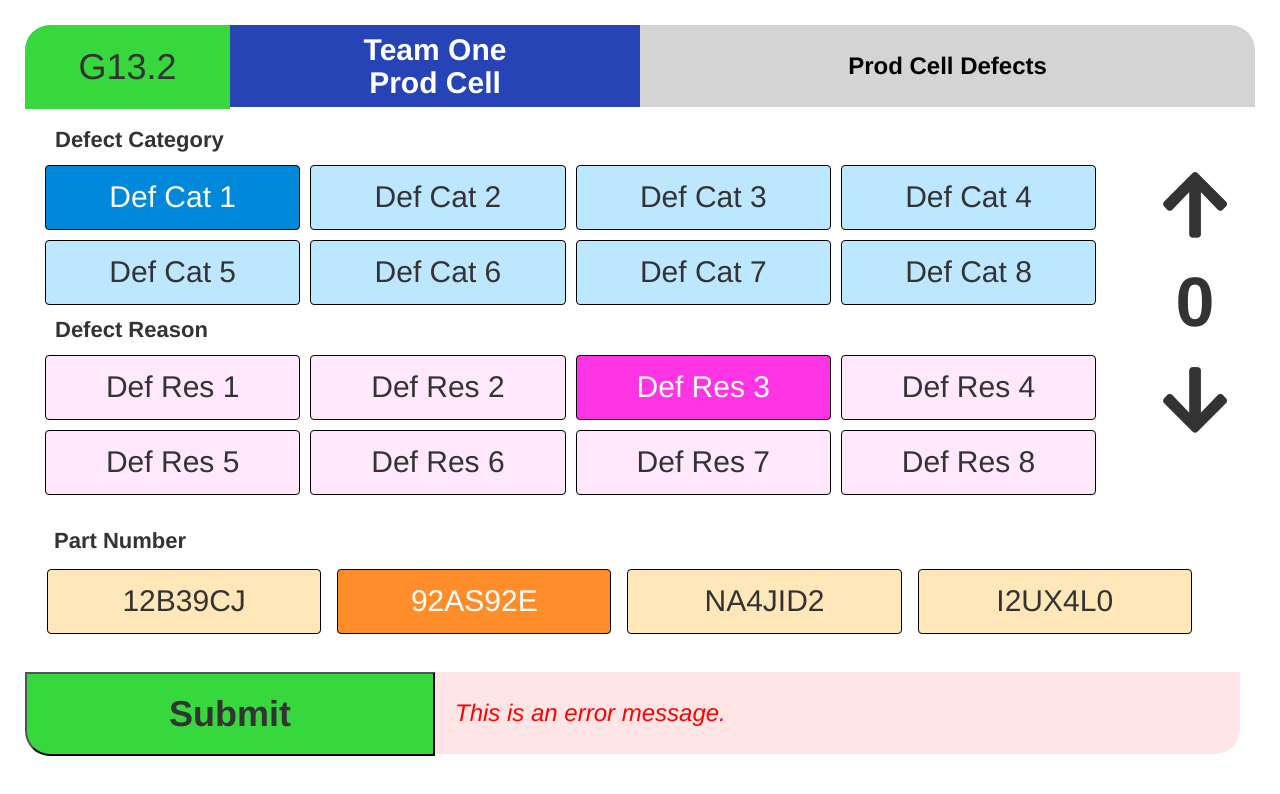
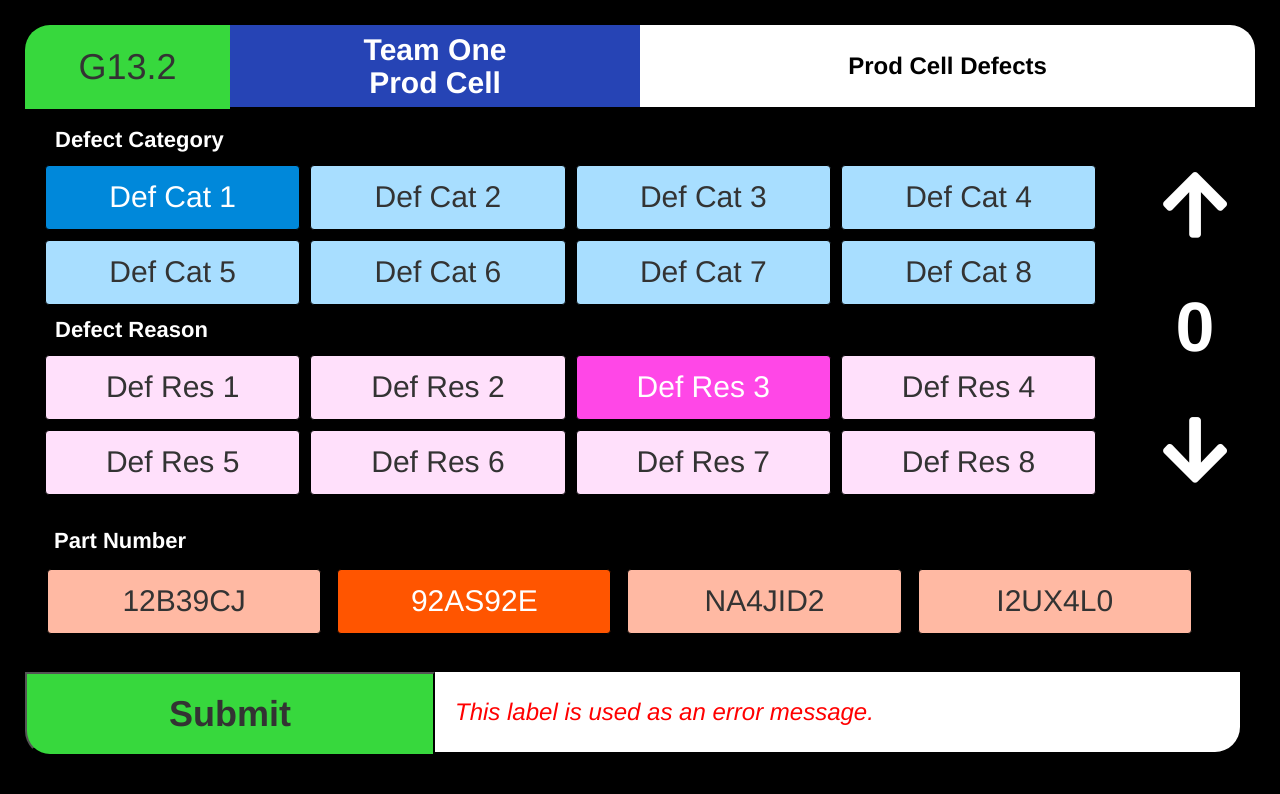
Before and after one commit to danzerdude10/PLCtest, a plain HTML site: page index.html in a window 1280 px wide. Drawn offline with nearby package versions, Linux system fonts and the light colour scheme.

Commit message:
Black screen

```diff
--- a/CSS/main.css
+++ b/CSS/main.css
@@ -1,3 +1,7 @@
+body {
+    background-color: black;
+}
+
 .custom-container {
     padding: 5px 10px;
 }
@@ -31,12 +35,14 @@
 }
 
 .fa-arrow-up {
+    color: white;
     font-size: 75px;
     display: block;
     padding: 0;
 }
 
 .fa-arrow-down {
+    color: white;
     font-size: 75px;
     display: block;
     padding: 0;
@@ -53,12 +59,14 @@
 }
 
 .lbl-quantity {
+    color: white;
     padding: 0;
-    margin: 10px 0;
+    margin: 35px 0;
     font-size: 70px;
 }
 
 .lbl-defect-category {
+    color: white;
     margin: 5px 0;
     margin-top: -5px;
     font-size: 22px;
@@ -68,6 +76,7 @@
 }
 
 .lbl-defect-reason {
+    color: white;
     margin: 5px 0;
     margin-top: 4px;
     font-size: 22px;
@@ -77,6 +86,7 @@
 }
 
 .lbl-part {
+    color: white;
     padding-left: 15px;
     margin: 5px 0;
     margin-top: -5px;
@@ -111,7 +121,7 @@
     border-top-right-radius: 25px;
     color: black;
     margin-bottom: 0;
-    background-color: #989a9c6b;
+    background-color: white;
     font-weight: bold;
     padding: 28px 0;
     text-align: center;
@@ -122,10 +132,10 @@
     width: 100%;
     margin-bottom: 0;
     border-bottom-right-radius: 25px;
-    background-color: #ff00001a;
+    background-color: white;
     color: red;
     font-style: italic;
-    padding: 28px 20px;
+    padding: 27px 20px;
     right: 0;
 }
 
@@ -147,7 +157,7 @@
 }
 
 .btn-defect-category {
-    background-color: #75cbff7a;
+    background-color: #a8deff;
     font-size: 30px;
     width: 23%;
     margin: 5px;
@@ -162,7 +172,7 @@
 }
 
 .btn-defect-reason {
-    background-color: #ffb8f654;
+    background-color: #ffe0fb;
     font-size: 30px;
     width: 23%;
     margin: 5px;
@@ -173,11 +183,11 @@
 
 .btn-defect-reason-selected {
     color: white;
-    background-color: #ff34e5;
+    background-color: #ff47e7;
 }
 
 .btn-part {
-    background-color: #ffcf7580;
+    background-color: #ffb9a3;
     font-size: 30px;
     width: 23%;
     margin: 8px;
@@ -188,7 +198,7 @@
 
 .btn-part-selected {
     color: white;
-    background-color: #ff7800d6;
+    background-color: #ff5500;
 }
 
 .accept-container {
--- a/index.html
+++ b/index.html
@@ -64,7 +64,7 @@
                     <button class="btn-accept h1">Submit</button>
                 </div>
                 <div class="error-container col-lg-8 col-md-8 col-sm-8 col-xs-8">
-                    <label class="lbl-error-msg h3">This is an error message.</label>
+                    <label class="lbl-error-msg h3">This label is used as an error message.</label>
                 </div>
                 <!--<div class="team-scoll-container col-lg-9 col-md-9 col-sm-9 col-xs-9">
                     <div class="">
```
